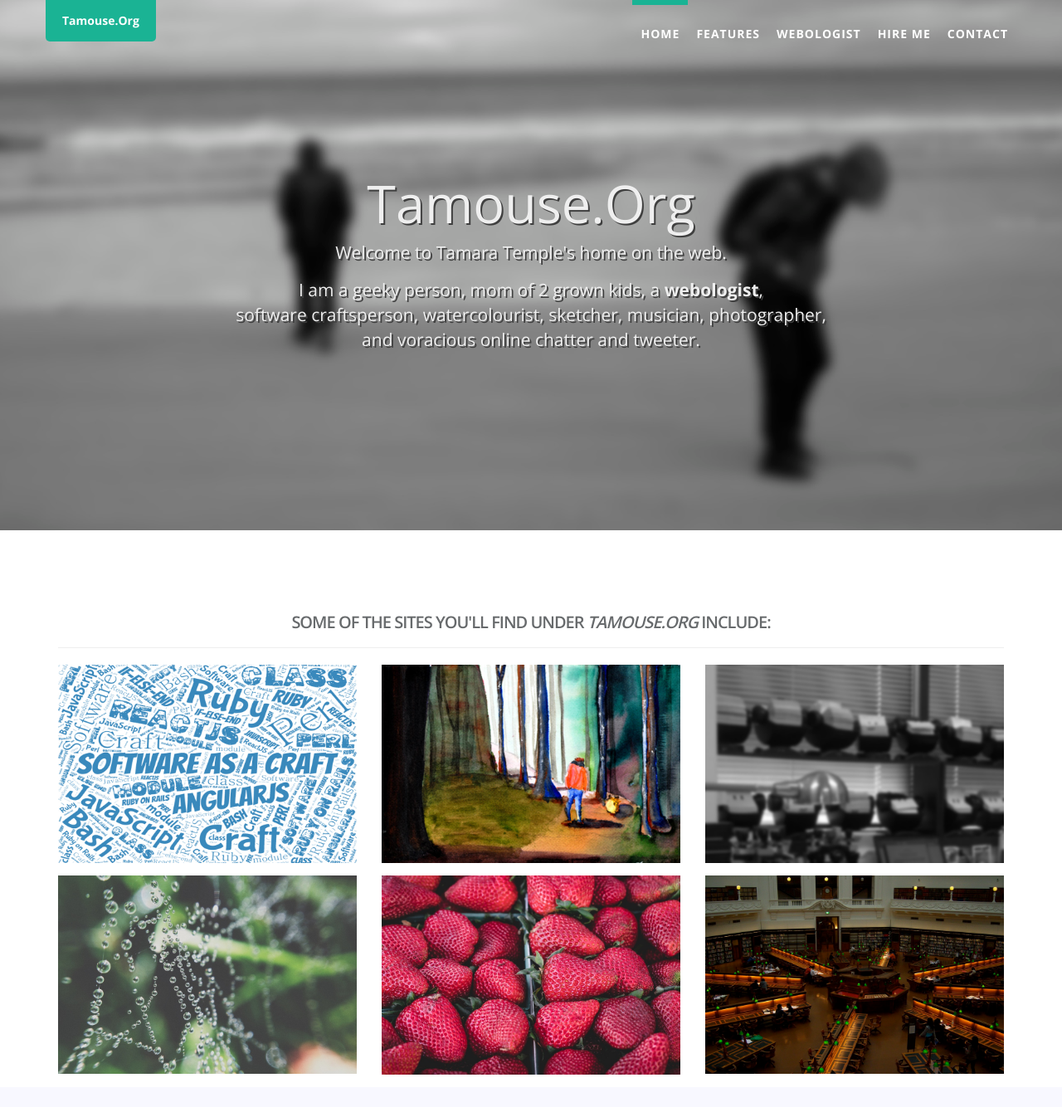
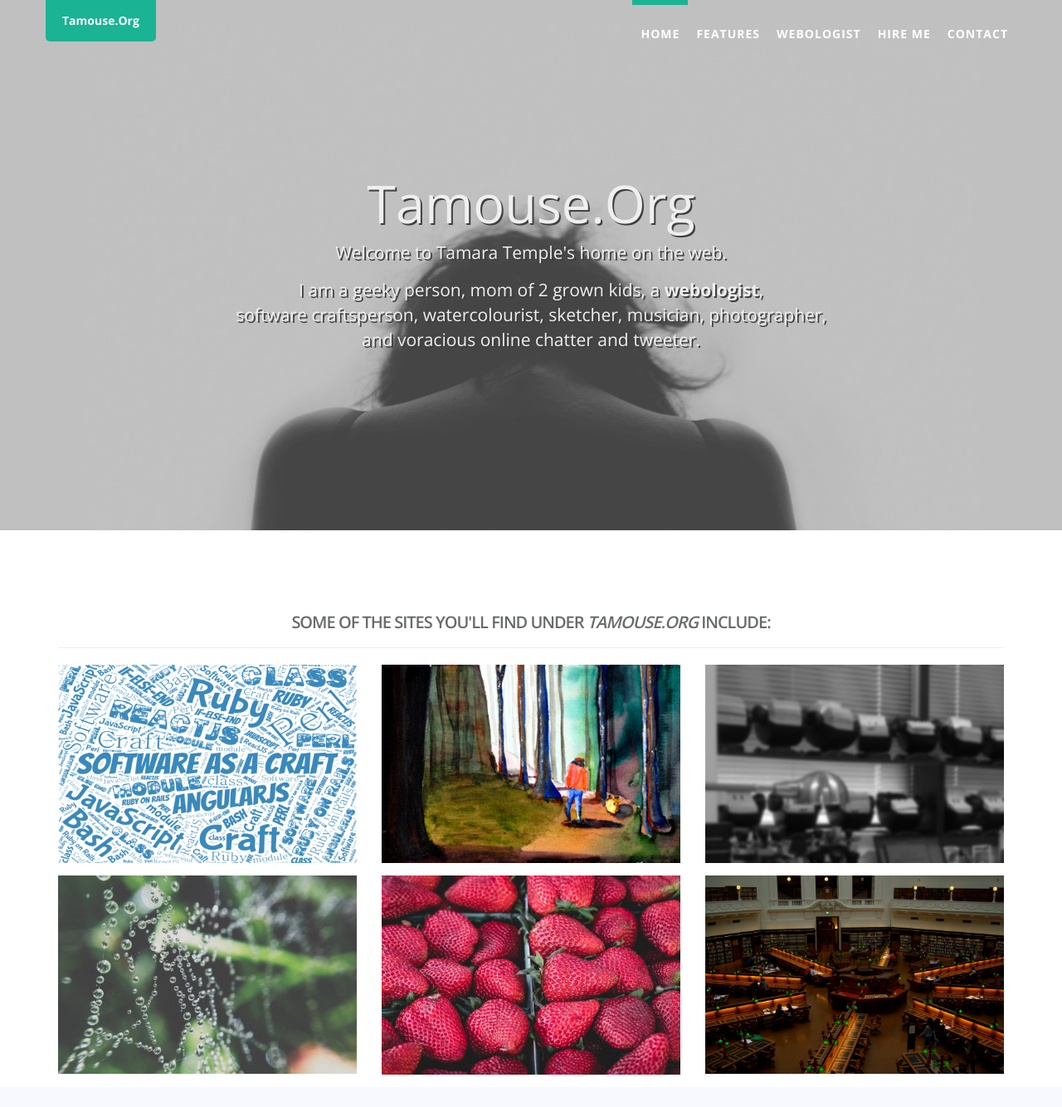
Before and after one commit to tamouse/OLD-www.tamouse.org, a Jekyll site: the page built from index.html, in a window 1280 px wide and 1400 px high. Shown: the top 1334 px of the window at 83% size. Built offline with Jekyll 4.4.1, drawn with Linux system fonts in a browser that asks for light colours.

Commit message:
Updated some style and images
* added a new cover image from unsplash
* updated styles for the new image and the webologist area
* added a package.json file to use npm scripts
* updated README accordingly

I am using npm script to get uniformity across all my sites.

```diff
--- a/_baseurl.yml
+++ /dev/null
@@ -1,2 +0,0 @@
-# Generated by drink_up_doctor---
-baseurl: ''
--- /dev/null
+++ b/_includes/brand_content.html
@@ -0,0 +1,14 @@
+<h1 class="text-center">Tamouse.Org</h1>
+<p class="text-center container">
+  Welcome to Tamara Temple's home on the web.
+</p>
+
+<p class="text-center container" >
+  I am a geeky person, mom of 2 grown kids,
+  a <a class="page-scroll" href="#webologist">webologist</a>,
+  <br />
+  software craftsperson, watercolourist, sketcher,
+  musician, photographer, <br />
+  and voracious online chatter
+  and tweeter.
+</p>
--- a/css/my-styles.css
+++ b/css/my-styles.css
@@ -13,7 +13,7 @@
 }
 .jumbotron.brand {
     padding: 200px;
-    background: url(../img/beachcreatures-bw-crop-blur.jpg) center center;
+    background: #c0c0c0 url(../img/woman-neck-1080.jpg) center bottom no-repeat;
     color: #efefef;
     text-shadow: 2px 2px #3f3f3f;
 }
@@ -21,6 +21,17 @@
     color: #efefef;
     font-weight: bold;
     text-shadow: 2px 2px #3f3f3f;
+}
+
+.visible-xs-block.brand {
+  padding-top: 70px;
+  font-size: 1.6em;
+  text-align: center;
+}
+
+.visible-xs-block.brand h1 {
+  font-weight: bold;
+  text-align: center;
 }
 
 .no-top {
--- a/index.html
+++ b/index.html
@@ -26,22 +26,12 @@ layout: default
     </div>
   </nav>
 </div>
+<div class="visible-xs-block brand">
+  {% include brand_content.html %}
+</div>
 <div class="jumbotron brand hidden-xs">
   <div class="">
-    <h1 class="text-center">Tamouse.Org</h1>
-    <p class="text-center container">
-      Welcome to Tamara Temple's home on the web.
-    </p>
-
-    <p class="text-center container" >
-      I am a geeky person, mom of 2 grown kids,
-      a <a class="page-scroll" href="#webologist">webologist</a>,
-      <br />
-      software craftsperson, watercolourist, sketcher,
-      musician, photographer, <br />
-      and voracious online chatter
-      and tweeter.
-    </p>
+    {% include brand_content.html %}
   </div>
 </div>
 
@@ -74,7 +64,8 @@ layout: default
 </section>
 
 <section id="webologist" class="jumbotron bg-white">
-  <h1 class="text-center">"What is a <em>Webologist</em>?"<br>I hear you ask.</h1>
+  <div class="container text-center">
+    <h1>"What is a <em>Webologist</em>?"<br>I hear you ask.</h1>
     <p>
       A <strong>Webologist</strong> is a term I invented for myself, as someone who studies
       the <em>culure</em>, <em>people</em>, <em>technologies</em>, and <em>impacts</em> of the
@@ -86,6 +77,7 @@ layout: default
       consult, teach, and share with others to help them discover this fun, exciting, and
       rewarding field so I have more people to have fun with.
     </p>
+  </div>
 </section>
 
 <section id="hireme" class="jumbotron bg-primary">
```
Also changed, not shown: package.json (added, +22 -0 lines), README.md, img/woman-neck-1080.jpg (added), img/woman-neck-messed.jpg (added), img/woman-neck.jpg (added), 1 other file. Lines whose indentation alone changed are shown as unchanged.
